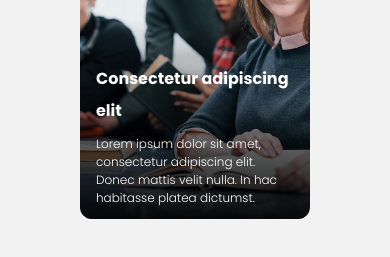
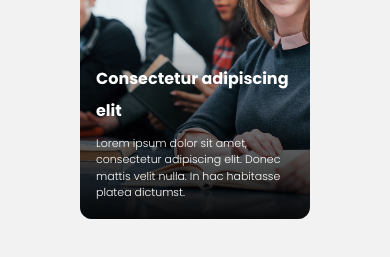
Before and after one commit to nav0040/educationalSite, a Next.js app: page / in a window 390 px wide. Shown: the part 3400-3657 px from the top of the page. Built offline with nearby package versions, Linux system fonts and the light colour scheme.

Commit message:
css changed

```diff
--- a/components/Gallery/Gallery.jsx
+++ b/components/Gallery/Gallery.jsx
@@ -29,7 +29,7 @@ const Gallery = () => {
 
                             <div className='absolute inset-0 top-[57%] md:top-[60%] z-20 text-white p-4'>
                                 <h2 className=' md:text-2xl text-[16px] text-2xl font-bold'>Consectetur adipiscing elit</h2>
-                                <span className='block font-[300] text-white mt-2 md:text-[18px] text-[12px]'>
+                                <span className='block font-[300] text-white mt-2 md:text-[18px] text-[11px]'>
                                     Lorem ipsum dolor sit amet, consectetur adipiscing elit. Donec mattis velit nulla. In hac habitasse platea dictumst.
                                 </span>
                             </div>
```
